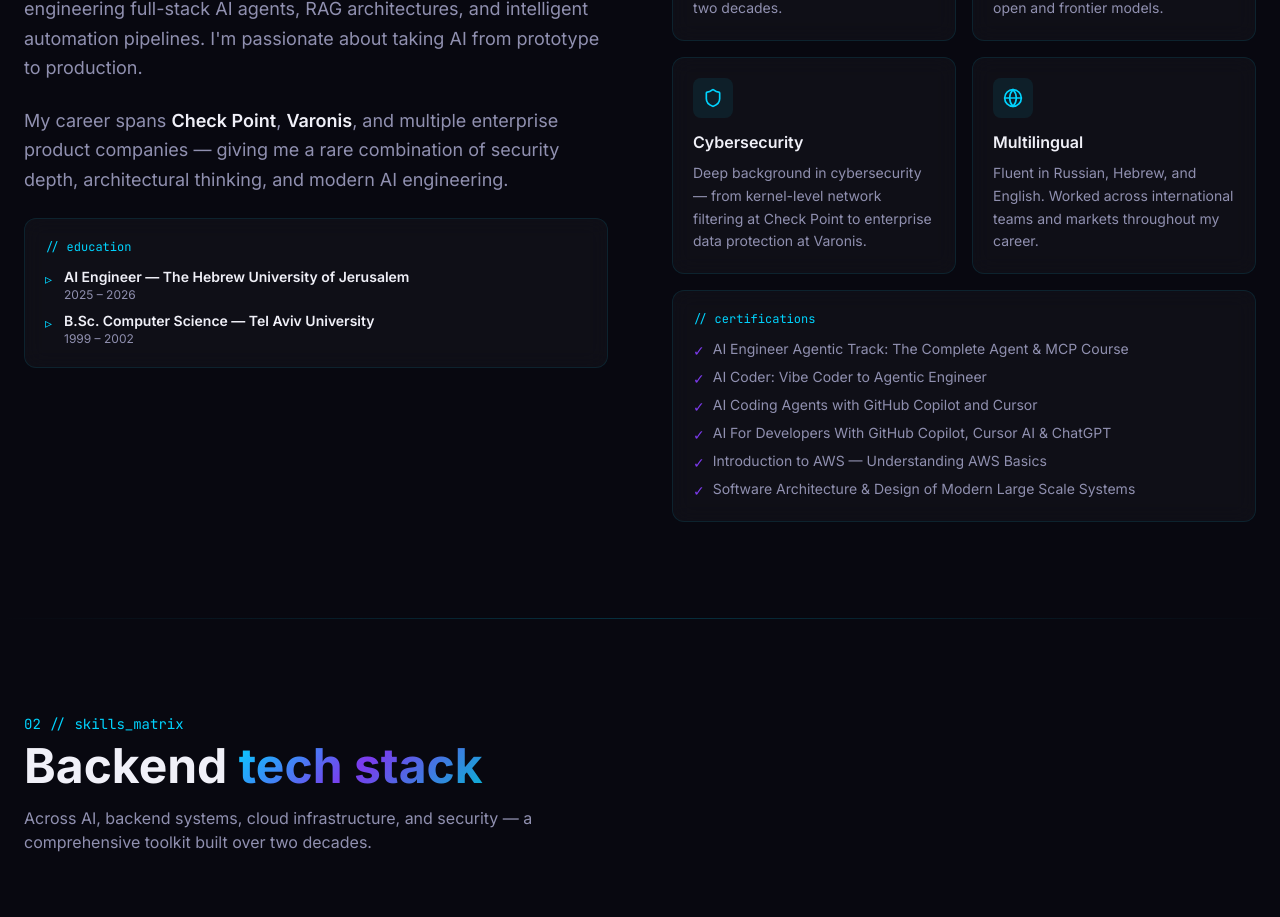
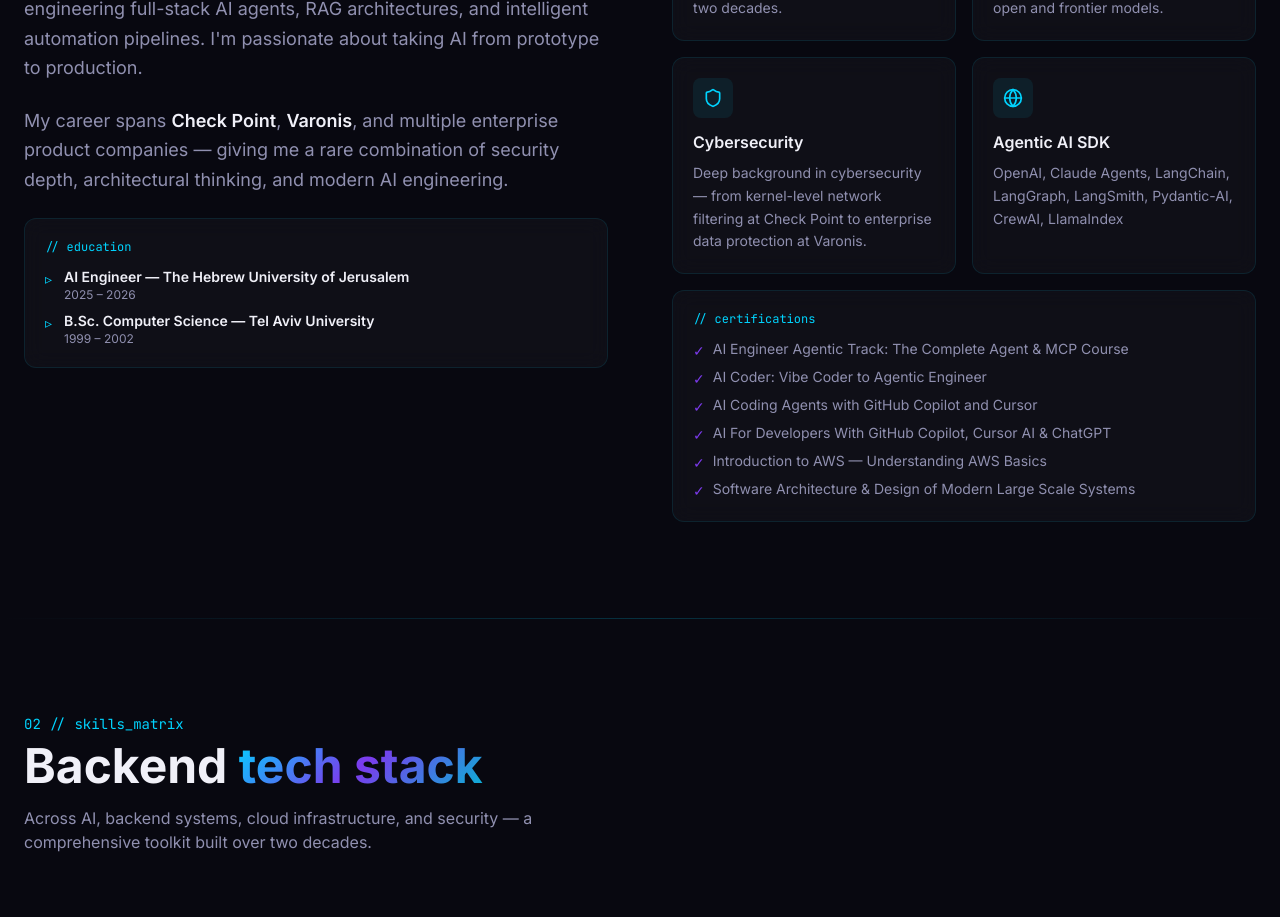
Before and after one commit to gek007/professional-site, a Next.js app: page / in a window 1280 px wide. Shown: the part 1260-2177 px from the top of the page. Built offline with nearby package versions, Linux system fonts and the light colour scheme.

Commit message:
feat: replace Multilingual card with Agentic AI SDK card
Made-with: Cursor

```diff
--- a/components/About.tsx
+++ b/components/About.tsx
@@ -23,9 +23,9 @@ const traits = [
   },
   {
     icon: Globe,
-    title: "Multilingual",
+    title: "Agentic AI SDK",
     description:
-      "Fluent in Russian, Hebrew, and English. Worked across international teams and markets throughout my career.",
+      "OpenAI, Claude Agents, LangChain, LangGraph, LangSmith, Pydantic-AI, CrewAI, LlamaIndex",
   },
 ];
 
```
